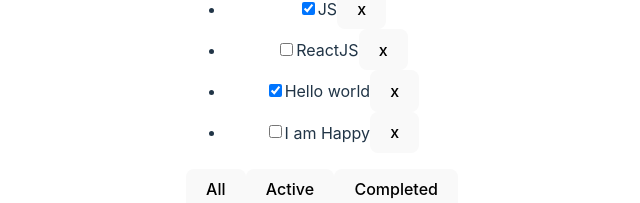
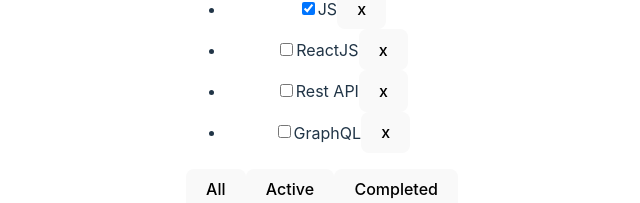
Before and after one commit to APTEMKA-87/vite_selftodo_1, a React (Vite) app: page / in a window 1280 px wide. Shown: the part 383-586 px from the top of the page, without its empty margins (318-958 px from the left). Built offline with nearby package versions, Linux system fonts and the light colour scheme.

Commit message:
Начло 3 урока

```diff
--- a/src/App.tsx
+++ b/src/App.tsx
@@ -1,34 +1,47 @@
-import './App.css'
-import {TaskType, Todolist} from "./Todolist";
+import './App.css';
+import {Todolist} from './Todolist';
 import {useState} from "react";
 
+export type FilterValuesType = "all" | "active" | "completed";
 
 function App() {
 
-    const [tasks, setTasks] = useState<TaskType[]>([
-        {id: 1, title: "HTML&CSS", isDone: true},
-        {id: 2, title: "JS", isDone: true},
-        {id: 3, title: "ReactJS", isDone: false},
-        {id: 4, title: "Hello world", isDone: true},
-        {id: 5, title: "I am Happy", isDone: false}
-    ])
+    const [tasks, setTasks] = useState([
+        { id: 1, title: "HTML&CSS", isDone: true },
+        { id: 2, title: "JS", isDone: true },
+        { id: 3, title: "ReactJS", isDone: false },
+        { id: 4, title: "Rest API", isDone: false },
+        { id: 5, title: "GraphQL", isDone: false },
+    ]);
 
-    const removeId = (tId: number) => {
-        const filteredTasks = tasks.filter(t => t.id !== tId)
-        setTasks(filteredTasks)
-        console.log('removeId')
-        console.log(tasks)
+    function removeTask(id: number) {
+        const filteredTasks = tasks.filter(t => t.id != id);
+        setTasks(filteredTasks);
+    }
+
+    const [filter, setFilter] = useState<FilterValuesType>("all");
+
+    let tasksForTodolist = tasks;
+
+    if (filter === "active") {
+        tasksForTodolist = tasks.filter(t => !t.isDone);
+    }
+    if (filter === "completed") {
+        tasksForTodolist = tasks.filter(t => t.isDone);
+    }
+
+    function changeFilter(value: FilterValuesType) {
+        setFilter(value);
     }
 
     return (
-        <div className='App'>
-            <Todolist
-                title="What to learn"
-                tasks={tasks}
-                removeId={removeId}
-            />
+        <div className="App">
+            <Todolist title="What to learn"
+                      tasks={tasksForTodolist}
+                      removeTask={removeTask}
+                      changeFilter={changeFilter} />
         </div>
-    )
+    );
 }
 
-export default App
+export default App;
--- a/src/Todolist.tsx
+++ b/src/Todolist.tsx
@@ -1,4 +1,7 @@
-export type TaskType = {
+import React from 'react';
+import {FilterValuesType} from './App';
+
+type TaskType = {
     id: number
     title: string
     isDone: boolean
@@ -7,7 +10,8 @@
 type PropsType = {
     title: string
     tasks: Array<TaskType>
-    removeId:(id: number)=>void
+    removeTask: (taskId: number) => void
+    changeFilter: (value: FilterValuesType) => void
 }
 
 export function Todolist(props: PropsType) {
@@ -18,20 +22,24 @@
             <button>+</button>
         </div>
         <ul>
-            {props.tasks.map(t => <li key={t.id}>
-                <input type="checkbox"
-                       checked={t.isDone}/>
-                <span>{t.title}</span>
-                <button onClick={() => {
-                    props.removeId(t.id)
-                }}>x
-                </button>
-            </li>)}
+            {
+                props.tasks.map(t => <li key={t.id}>
+                    <input type="checkbox" checked={t.isDone}/>
+                    <span>{t.title}</span>
+                    <button onClick={ () => { props.removeTask(t.id) } }>x</button>
+                </li>)
+            }
         </ul>
         <div>
-            <button>All</button>
-            <button>Active</button>
-            <button>Completed</button>
+            <button onClick={ () => { props.changeFilter("all") } }>
+                All
+            </button>
+            <button onClick={ () => { props.changeFilter("active") } }>
+                Active
+            </button>
+            <button onClick={ () => { props.changeFilter("completed") } }>
+                Completed
+            </button>
         </div>
     </div>
 }
```
